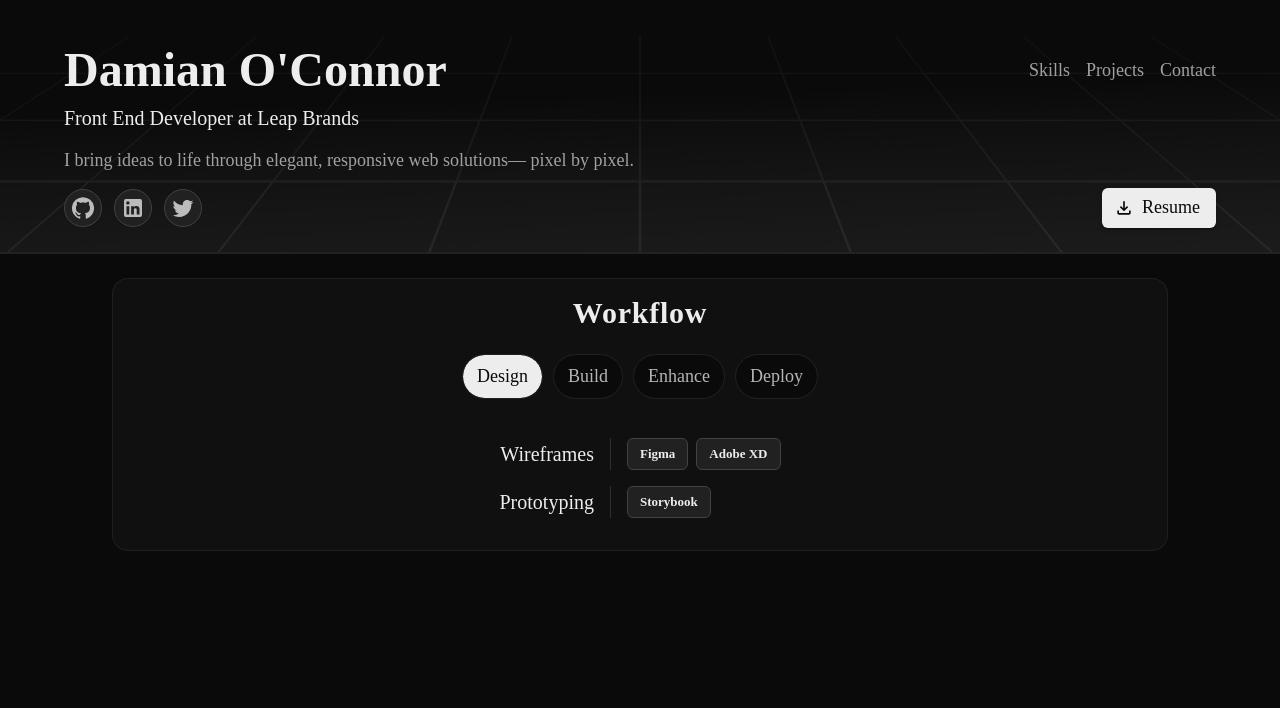
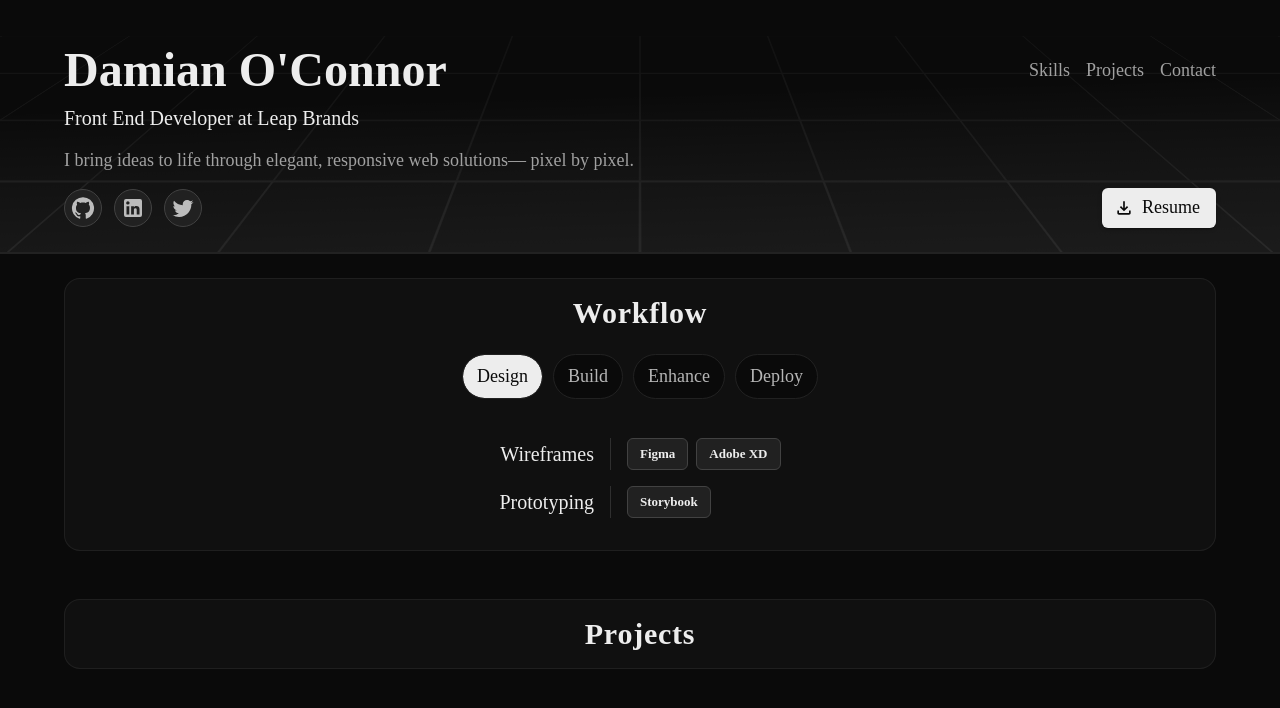
Before and after one commit to damianoconnor04/portfolio, a Next.js app: page / in a window 1280 px wide. Shown: the top 708 px of the page. Built offline with nearby package versions, Linux system fonts and the light colour scheme.

Commit message:
minor fixes leaving work computer

```diff
--- /dev/null
+++ b/app/components/sections/projects/Projects.tsx
@@ -0,0 +1,26 @@
+'use client'
+import React from 'react'
+import Box from '@mui/material/Box'
+import Stack from '@mui/material/Stack'
+import Typography from '@mui/material/Typography'
+import CustomTextButton from '../../global/CustomTextButton'
+import useTheme from '@mui/material/styles/useTheme'
+import { alpha, useMediaQuery } from '@mui/material'
+
+const Projects = () => {
+  const theme = useTheme()
+  const isMobile = useMediaQuery('(max-width: 600px)')
+
+  return (
+    <>
+        <Box className='section' sx={{ p: 3, px: 0, }}>
+            <Stack direction='column' gap={3} sx={{ py: 2, backgroundColor: (theme) => alpha(theme.palette.grey[900], 0.3), border: '1px solid', borderColor: (theme) => alpha(theme.palette.grey[800], 0.3), borderRadius: '16px' }}>
+              <Typography variant='h3' sx={{ textAlign: 'center', cursor: 'default' }}>Projects</Typography>
+
+            </Stack>
+        </Box>
+    </>
+  )
+}
+
+export default Projects
--- a/app/components/sections/skills/Skills.tsx
+++ b/app/components/sections/skills/Skills.tsx
@@ -3,7 +3,6 @@ import React from 'react'
 import Box from '@mui/material/Box'
 import Stack from '@mui/material/Stack'
 import Typography from '@mui/material/Typography'
-import Container from '@mui/material/Container'
 import CustomTextButton from '../../global/CustomTextButton'
 import useTheme from '@mui/material/styles/useTheme'
 import { skills, skillsType } from './_content'
@@ -20,8 +19,7 @@ const Skills = () => {
 
   return (
     <>
-        <Box className='section' sx={{ p: 3 }}>
-          <Container>
+        <Box className='section' sx={{ p: 3, px: 0, }}>
             <Stack direction='column' gap={3} sx={{ py: 2, backgroundColor: (theme) => alpha(theme.palette.grey[900], 0.3), border: '1px solid', borderColor: (theme) => alpha(theme.palette.grey[800], 0.3), borderRadius: '16px' }}>
               <Typography variant='h3' sx={{ textAlign: 'center', cursor: 'default' }}>Workflow</Typography>
               <Box sx={{ gap: 1.5, mx: 'auto', maxWidth: 'fit-content', display: isMobile ? 'grid' : 'flex', ...(isMobile && { gridTemplateColumns: 'repeat(2,1fr)', placeItems: 'center' }), }}>
@@ -35,7 +33,6 @@ const Skills = () => {
                 <SkillsMap activeSkill={activeSkill} />
               </Box>
             </Stack>
-          </Container>
         </Box>
     </>
   )
--- a/app/page.tsx
+++ b/app/page.tsx
@@ -3,6 +3,7 @@ import Box from '@mui/material/Box'
 import Header from './components/sections/header/Header'
 import Skills from './components/sections/skills/Skills'
 import Container from '@mui/material/Container'
+import Projects from './components/sections/projects/Projects'
 
 const App = () => {
   return (
@@ -10,6 +11,7 @@ const App = () => {
       <Header />
       <Container sx={{ position: 'relative' }}>
         <Skills />
+        <Projects />
       </Container>
     </Box>
   )
```
